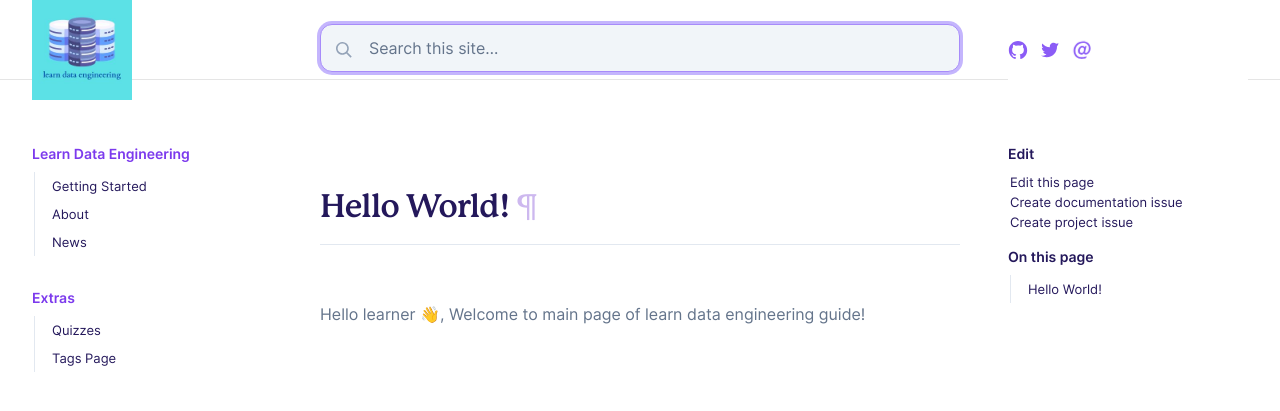
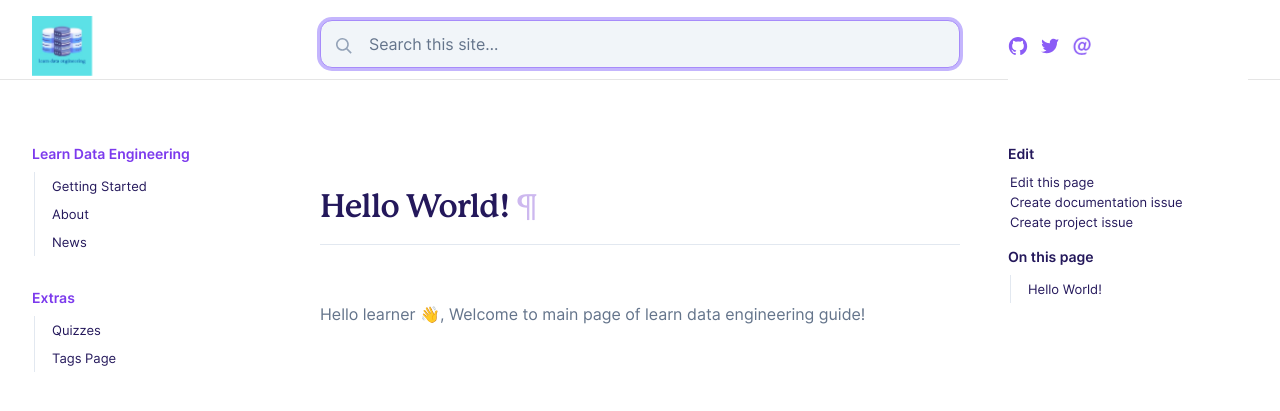
Before and after one commit to learndataengineering/learndataengineering.guide, a Jekyll site: the page built from pages/index.md, in a window 1280 px wide. Shown: the top 411 px of the page. Built offline with Jekyll 4.4.1, drawn with Linux system fonts in a browser that asks for light colours.

Commit message:
change image height and width

```diff
--- a/_includes/logo-menu.html
+++ b/_includes/logo-menu.html
@@ -1,5 +1,5 @@
             <nav aria-label="Logo menu" class="flex md:w-60 relative z-50">
                <a href="{{ site.baseurl }}/">
-                  <img src="../assets/img/learndataengineeringlogo-small.jpg" alt="learn data engineering logo" width="100" height="100">
+                  <img src="../assets/img/learndataengineeringlogo-small.jpg" alt="learn data engineering logo" width="60" height="60">
                </a>
             </nav>
```
